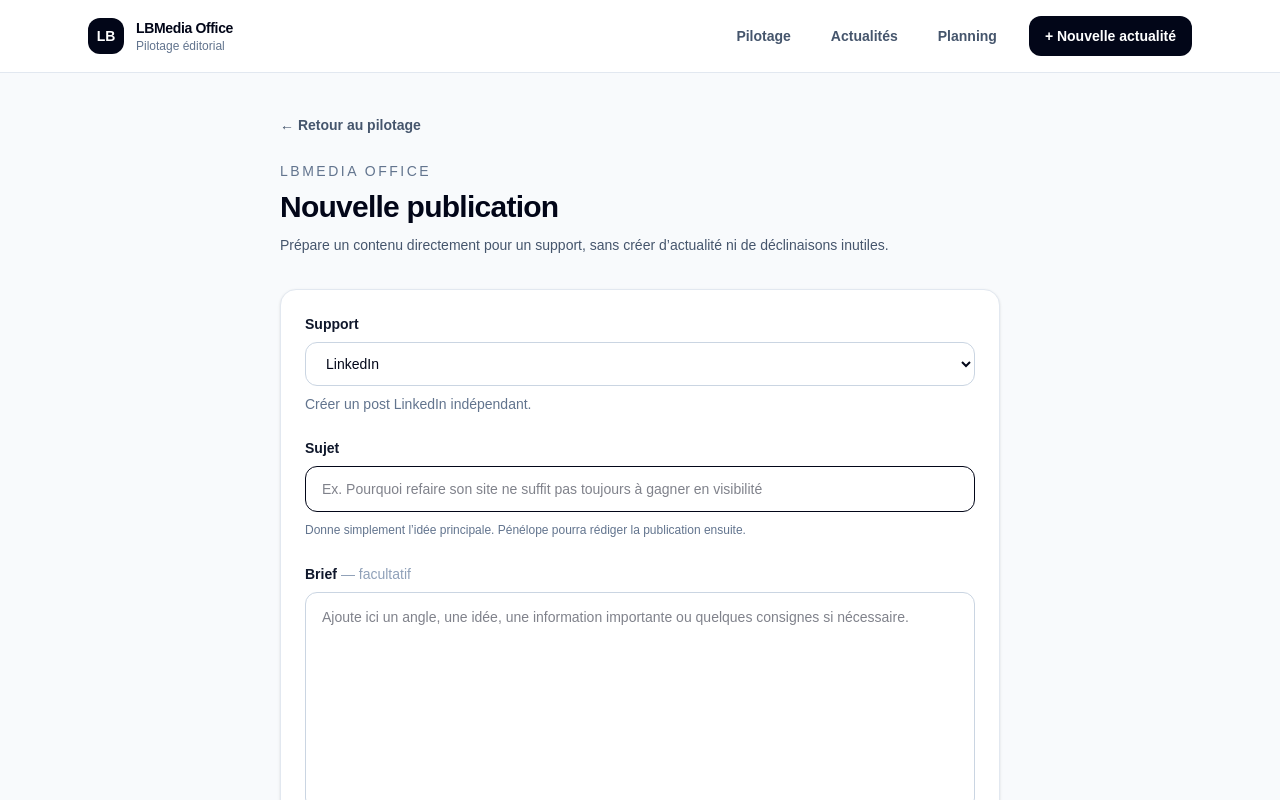
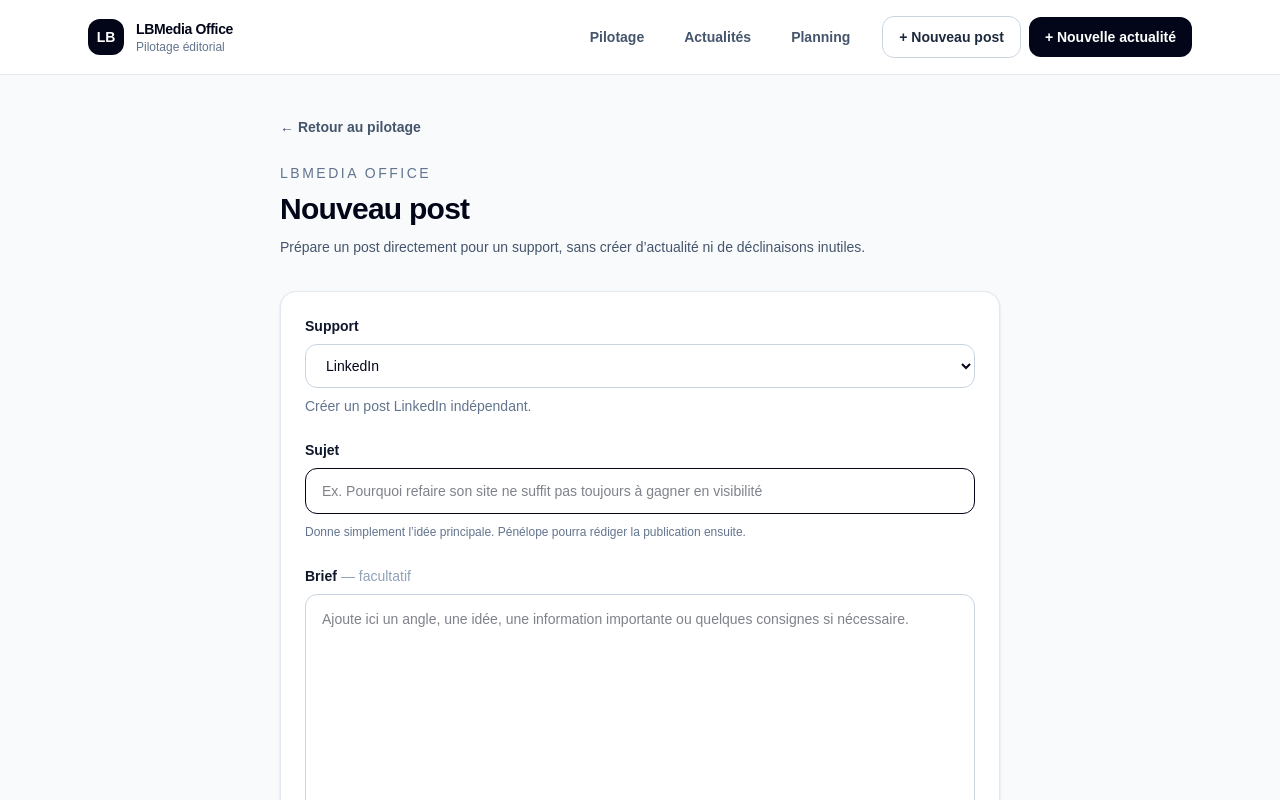
Before and after one commit to LBMedia46130/lbmedia-office, a Next.js app: page /publications/new in a window 1280 px wide. Shown: the top 800 px of the page. Built offline with nearby package versions, Linux system fonts and the light colour scheme.

Commit message:
Rename standalone publications as posts

```diff
--- a/app/layout.tsx
+++ b/app/layout.tsx
@@ -79,8 +79,15 @@ export default function RootLayout({
               </Link>
 
               <Link
+                href="/publications/new"
+                className="ml-2 rounded-xl border border-slate-300 bg-white px-4 py-2.5 text-sm font-semibold text-slate-800 transition hover:bg-slate-100"
+              >
+                + Nouveau post
+              </Link>
+
+              <Link
                 href="/news/new"
-                className="ml-2 rounded-xl bg-slate-950 px-4 py-2.5 text-sm font-semibold text-white transition hover:bg-slate-800"
+                className="rounded-xl bg-slate-950 px-4 py-2.5 text-sm font-semibold text-white transition hover:bg-slate-800"
               >
                 + Nouvelle actualité
               </Link>
--- a/app/page.tsx
+++ b/app/page.tsx
@@ -318,7 +318,7 @@ export default async function HomePage() {
               href="/publications/new"
               className="rounded-xl border border-slate-300 bg-white px-5 py-3 text-sm font-semibold text-slate-800 transition hover:bg-slate-100"
             >
-              + Nouvelle publication
+              + Nouveau post
             </Link>
 
             <Link
--- a/app/planning/page.tsx
+++ b/app/planning/page.tsx
@@ -393,7 +393,7 @@ export default async function PlanningPage() {
               href="/publications/new"
               className="rounded-xl border border-slate-300 bg-white px-5 py-3 text-sm font-semibold text-slate-800 transition hover:bg-slate-100"
             >
-              + Nouvelle publication
+              + Nouveau post
             </Link>
 
             <Link
--- a/app/publications/new/page.tsx
+++ b/app/publications/new/page.tsx
@@ -19,15 +19,12 @@ export default function NewPublicationPage() {
           </p>
 
           <h1 className="mt-2 text-3xl font-semibold tracking-tight text-slate-950">
-            Nouvelle publication
+            Nouveau post
           </h1>
 
           <p className="mt-2 text-sm leading-6 text-slate-600">
-            Prépare un contenu
-            directement pour un
-            support, sans créer
-            d’actualité ni de
-            déclinaisons inutiles.
+            Prépare un post directement pour un support, sans créer
+            d’actualité ni de déclinaisons inutiles.
           </p>
         </div>
 
```
